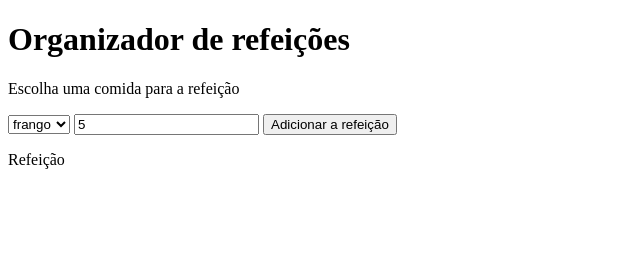
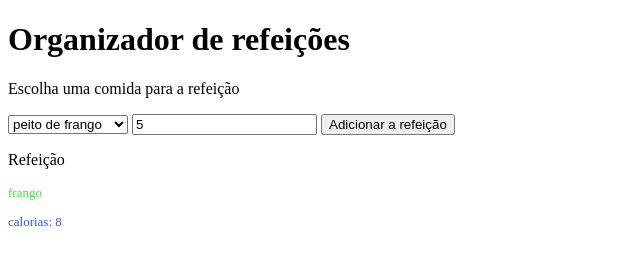
Before and after one commit to Kalelacez/Organizador-refeicoes, a plain HTML site: page Public/index.html in a window 1280 px wide. Both pictures are taken after typing "5" into the empty fields and a click on the button "Adicionar a refeição". Shown: the whole page, without its empty margins (0-640 px from the left). Drawn offline with Linux system fonts and the light colour scheme.

Commit message:
funcionalidade JS de logar refeições

```diff
--- a/Public/css/styles.css
+++ b/Public/css/styles.css
@@ -2,3 +2,7 @@
     color: #2bf12b;
     font-size: small;
 }
+.cals {
+    color: #3150fb;
+    font-size: small;
+}
--- a/Public/index.html
+++ b/Public/index.html
@@ -7,11 +7,11 @@
     <h1>Organizador de refeições</h1>
     <p>Escolha uma comida para a refeição</p>
 <select name="" id="opcao">
-    <option value="frango">frango</option>
-    <option value="arroz">arroz</option>
-    <option value="feijão">feijão</option>
-    <option value="salada">salada</option>
-    <option value="batata">batata</option>
+    <option value="1.64" label="peito de frango">frango</option>
+    <option value="1.29" label="arroz cozido">arroz</option>
+    <option value="0.76" label="feijão cozido">feijão</option>
+    <option value="0.08" label="salada de alface">salada</option>
+    <option value="0.82" label="batata inglesa">batata</option>
 </select>
 <input id="quantidade" type="number" placeholder="quantidade (g)">
 <button onclick="adicionarRef()">Adicionar a refeição</button>
--- a/Public/js/script.js
+++ b/Public/js/script.js
@@ -1 +1,15 @@
-//escrever o script para dependendo das opções de comidas a refeição ser atualizada e com suas calorias
+//escrever o script para dependendo das opções de comidas a refeição ser atualizada e depois fazer com suas calorias
+let refeicao = document.getElementById("refeicao");
+let calorias = document.getElementById("calorias");
+let quantCal = 0;
+
+function adicionarRef(){
+    let opcaoEscolhida = document.getElementById("opcao");
+    let quantidade = document.getElementById("quantidade").value;
+    let selectedOption = opcaoEscolhida.options[opcaoEscolhida.selectedIndex];
+    let label = selectedOption.text;
+    let calculoCals = quantidade * opcaoEscolhida.value;
+    quantCal = quantCal + calculoCals;
+    calorias.textContent = `calorias: ${parseInt(quantCal)}`;
+    refeicao.textContent = refeicao.textContent + " " + label;
+}
```
